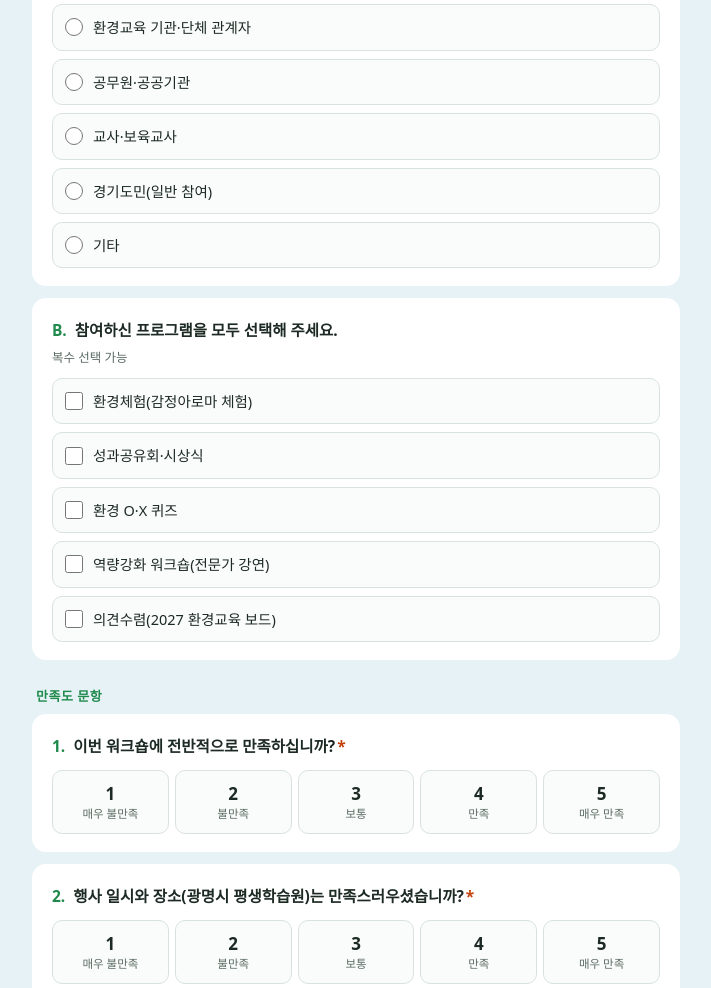
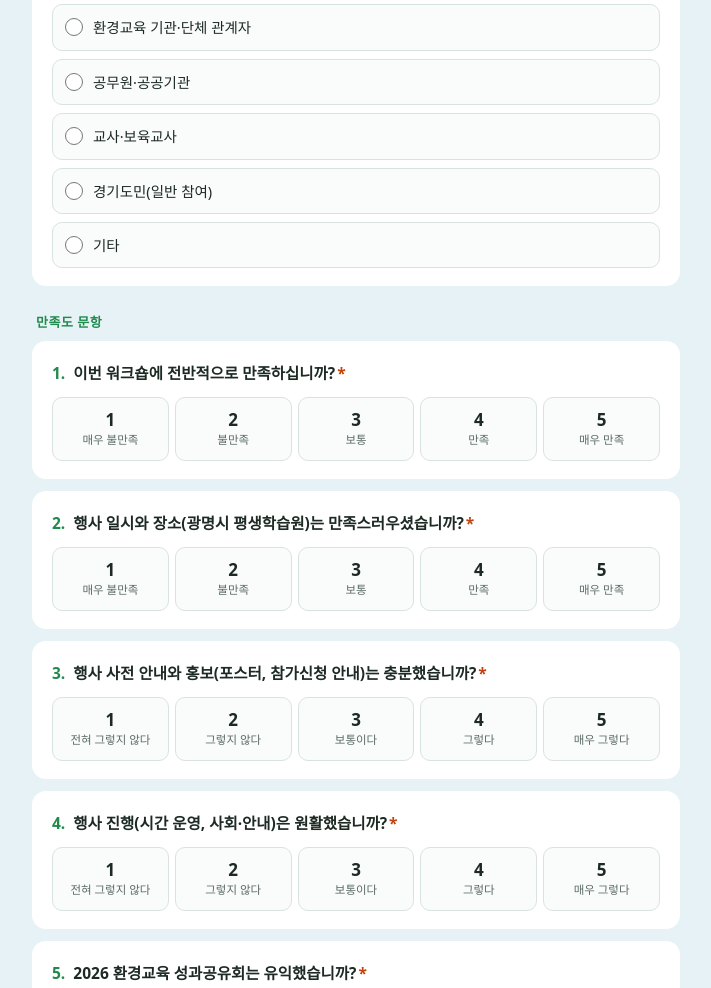
Before and after one commit to emptybreeding/gg-env-workshop-survey, a plain HTML site: page index.html in a window 1280 px wide. Shown: the part 774-1762 px from the top of the page, without its empty margins (284-995 px from the left). Drawn offline with Linux system fonts and the light colour scheme.

Commit message:
응답자 정보 B 문항 삭제, 5번 문항 문구 수정
Co-Authored-By: Claude Opus 5.5 <noreply@anthropic.com>

```diff
--- a/index.html
+++ b/index.html
@@ -124,7 +124,6 @@
         return;
       }
       data.org = fd.get('org') || '';
-      data.programs = fd.getAll('programs');
       data[S.open.id] = (fd.get(S.open.id) || '').trim().slice(0, S.open.max);
 
       const btn = $('#submit');
--- a/js/survey-data.js
+++ b/js/survey-data.js
@@ -14,12 +14,6 @@ window.SURVEY = {
       type: 'single',
       options: ['환경교육 활동가·강사', '환경교육 기관·단체 관계자', '공무원·공공기관', '교사·보육교사', '경기도민(일반 참여)', '기타'],
     },
-    {
-      id: 'programs',
-      label: '참여하신 프로그램을 모두 선택해 주세요.',
-      type: 'multi',
-      options: ['환경체험(감정아로마 체험)', '성과공유회·시상식', '환경 O·X 퀴즈', '역량강화 워크숍(전문가 강연)', '의견수렴(2027 환경교육 보드)'],
-    },
   ],
 
   // 만족도 10문항 (5점 척도)
@@ -30,7 +24,7 @@ window.SURVEY = {
     { id: 'q2',  scale: 'scaleSat',   label: '행사 일시와 장소(광명시 평생학습원)는 만족스러우셨습니까?' },
     { id: 'q3',  scale: 'scaleAgree', label: '행사 사전 안내와 홍보(포스터, 참가신청 안내)는 충분했습니까?' },
     { id: 'q4',  scale: 'scaleAgree', label: '행사 진행(시간 운영, 사회·안내)은 원활했습니까?' },
-    { id: 'q5',  scale: 'scaleAgree', label: '2026 환경교육 성과공유회(놀탄벨트 프로젝트 최종 보고)는 유익했습니까?' },
+    { id: 'q5',  scale: 'scaleAgree', label: '2026 환경교육 성과공유회는 유익했습니까?' },
     { id: 'q6',  scale: 'scaleAgree', label: '우수 활동 시상식은 환경교육 활동의 동기 부여에 도움이 되었습니까?' },
     { id: 'q7',  scale: 'scaleSat',   label: '환경 체험 프로그램(감정아로마 체험, 환경 O·X 퀴즈)에 만족하십니까?' },
     { id: 'q8',  scale: 'scaleAgree', label: '역량강화 워크숍 강연(2027 탄소는 줄이고 마을을 잇다)은 활동·업무에 도움이 되었습니까?' },
```
Also changed, not shown: admin.html (+2 -2 lines), 2 other files.
